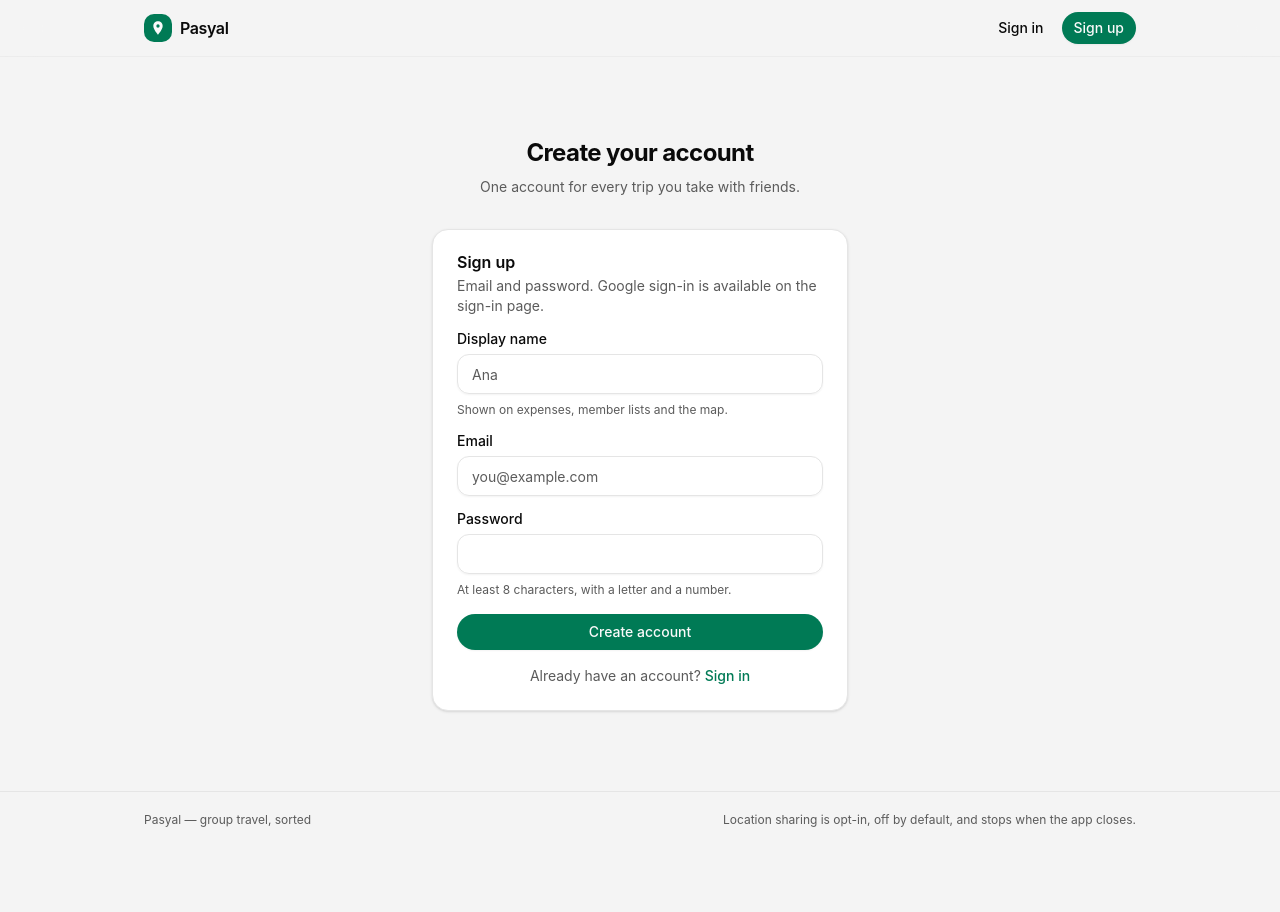
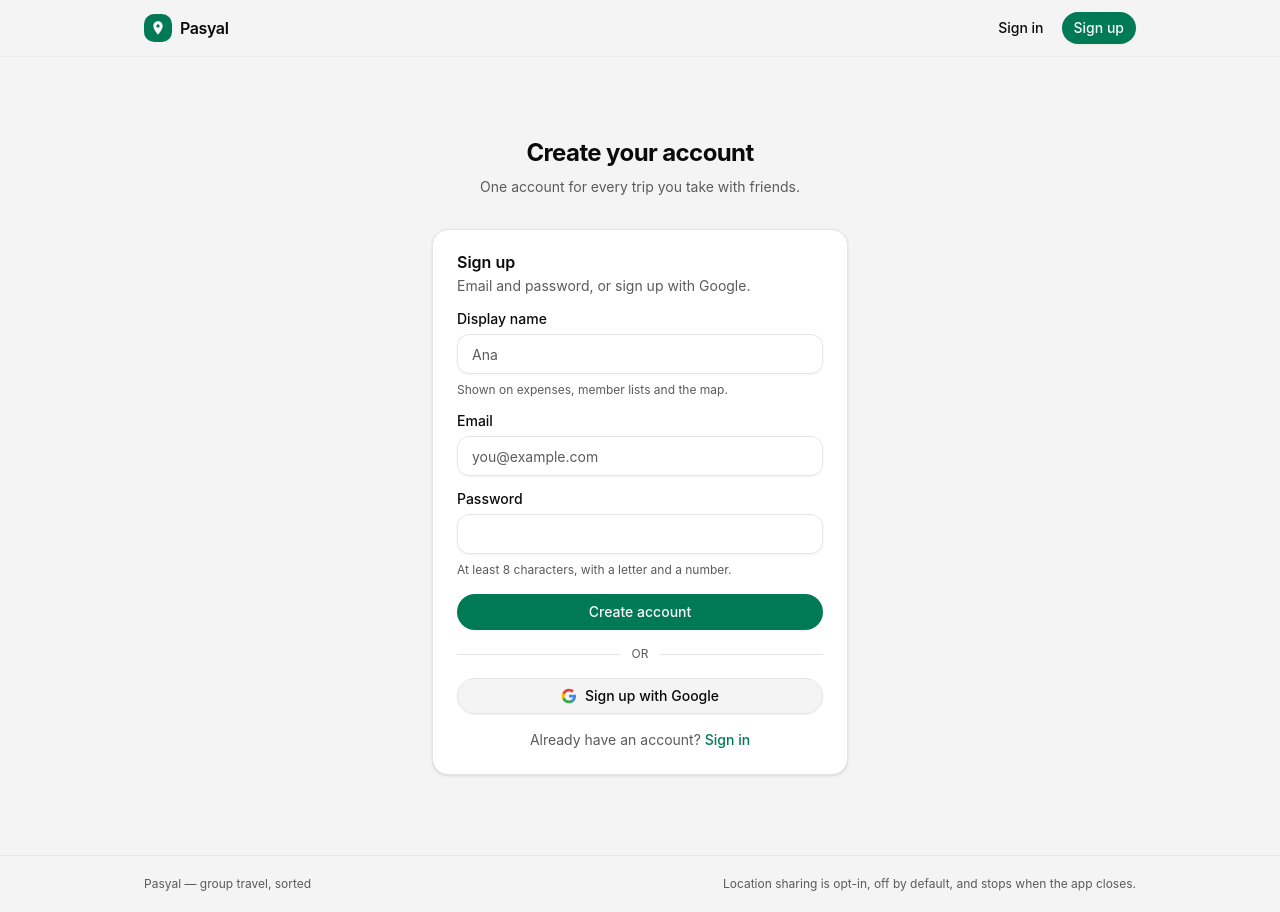
Before and after one commit to eirele01/pasyal, a Nuxt app: page /auth/signup in a window 1280 px wide. Before the commit the page ends 848 px from the top, so only its background shows below. Built offline with nearby package versions, Linux system fonts and the light colour scheme.

Commit message:
v2.8 - sign up

```diff
--- a/app/pages/auth/signup.vue
+++ b/app/pages/auth/signup.vue
@@ -1,9 +1,12 @@
 <script setup lang="ts">
 /**
  * Sign up with email + password (FR-AUTH-01) and a display name that is
- * stored on the profile (FR-AUTH-03). The database trigger
+ * stored on the profile (FR-AUTH-03), or with Google (FR-AUTH-02, added
+ * v2.8 — the same OAuth flow as the sign-in page). The database trigger
  * `on_auth_user_created` copies `display_name` from the sign-up metadata
- * into `public.profiles`.
+ * into `public.profiles` (for Google accounts it falls back to the email
+ * prefix, since Google sends `full_name`, not `display_name` — the name
+ * is editable on the Account page).
  *
  * Depending on the "Confirm email" setting of the Supabase project, sign-up
  * either signs the user in immediately or asks them to confirm first
@@ -25,6 +28,7 @@ const displayName = ref('')
 const email = ref('')
 const password = ref('')
 const loading = ref(false)
+const googleLoading = ref(false)
 const errorMessage = ref('')
 const confirmationNeeded = ref(false)
 
@@ -88,6 +92,28 @@ async function signUp() {
   queueTour()
   confirmationNeeded.value = true
 }
+
+async function signUpWithGoogle() {
+  googleLoading.value = true
+  errorMessage.value = ''
+  const { error } = await supabase.auth.signInWithOAuth({
+    provider: 'google',
+    options: {
+      // Carry the redirect target through the OAuth round trip so invite
+      // links survive Google sign-up too (FR-AUTH-07) — same as sign-in.
+      redirectTo: `${window.location.origin}/auth/callback?redirect=${encodeURIComponent(redirectTarget.value)}`,
+    },
+  })
+  if (error) {
+    googleLoading.value = false
+    errorMessage.value = 'Google sign-up could not start. Please try again.'
+  }
+  // On success the browser redirects to Google; nothing more to do here.
+  // The guided tour is NOT queued on this path: at click time we cannot
+  // know whether the Google account is new (the sign-in page's Google
+  // button behaves the same) — a fresh Google account can start the tour
+  // from Settings → "Show the tour again".
+}
 </script>
 
 <template>
@@ -102,11 +128,10 @@ async function signUp() {
     <Card>
       <CardHeader>
         <CardTitle>Sign up</CardTitle>
-        <CardDescription>Email and password. Google sign-in is available on the
-          sign-in page.</CardDescription>
+        <CardDescription>Email and password, or sign up with Google.</CardDescription>
       </CardHeader>
 
-      <CardContent>
+      <CardContent class="grid gap-4">
         <div v-if="confirmationNeeded" class="grid gap-3 text-center">
           <p class="font-medium">Check your inbox</p>
           <p class="text-muted-foreground text-sm leading-relaxed">
@@ -118,7 +143,8 @@ async function signUp() {
           </Button>
         </div>
 
-        <form v-else class="grid gap-4" @submit.prevent="signUp">
+        <template v-else>
+          <form class="grid gap-4" @submit.prevent="signUp">
             <div class="grid gap-2">
               <Label for="display-name">Display name</Label>
               <Input
@@ -159,10 +185,43 @@ async function signUp() {
               {{ errorMessage }}
             </p>
 
-          <Button type="submit" :disabled="loading">
+            <Button type="submit" :disabled="loading || googleLoading">
               {{ loading ? 'Creating account…' : 'Create account' }}
             </Button>
           </form>
+
+          <div class="flex items-center gap-3">
+            <Separator class="flex-1" />
+            <span class="text-muted-foreground text-xs uppercase">or</span>
+            <Separator class="flex-1" />
+          </div>
+
+          <Button
+            variant="outline"
+            :disabled="googleLoading || loading"
+            @click="signUpWithGoogle"
+          >
+            <svg viewBox="0 0 24 24" class="size-4" aria-hidden="true">
+              <path
+                fill="#4285F4"
+                d="M22.56 12.25c0-.78-.07-1.53-.2-2.25H12v4.26h5.92c-.26 1.37-1.04 2.53-2.21 3.31v2.77h3.57c2.08-1.92 3.28-4.74 3.28-8.09z"
+              />
+              <path
+                fill="#34A853"
+                d="M12 23c2.97 0 5.46-.98 7.28-2.66l-3.57-2.77c-.98.66-2.23 1.06-3.71 1.06-2.86 0-5.29-1.93-6.16-4.53H2.18v2.84C3.99 20.53 7.7 23 12 23z"
+              />
+              <path
+                fill="#FBBC05"
+                d="M5.84 14.09c-.22-.66-.35-1.36-.35-2.09s.13-1.43.35-2.09V7.07H2.18C1.43 8.55 1 10.22 1 12s.43 3.45 1.18 4.93l2.85-2.22.81-.62z"
+              />
+              <path
+                fill="#EA4335"
+                d="M12 5.38c1.62 0 3.06.56 4.21 1.64l3.15-3.15C17.45 2.09 14.97 1 12 1 7.7 1 3.99 3.47 2.18 7.07l3.66 2.84c.87-2.6 3.3-4.53 6.16-4.53z"
+              />
+            </svg>
+            {{ googleLoading ? 'Redirecting…' : 'Sign up with Google' }}
+          </Button>
+        </template>
       </CardContent>
 
       <CardFooter class="justify-center">
```
Also changed, not shown: 2 other files (tests, documents, lock files or other folders). Lines whose indentation alone changed are shown as unchanged.
